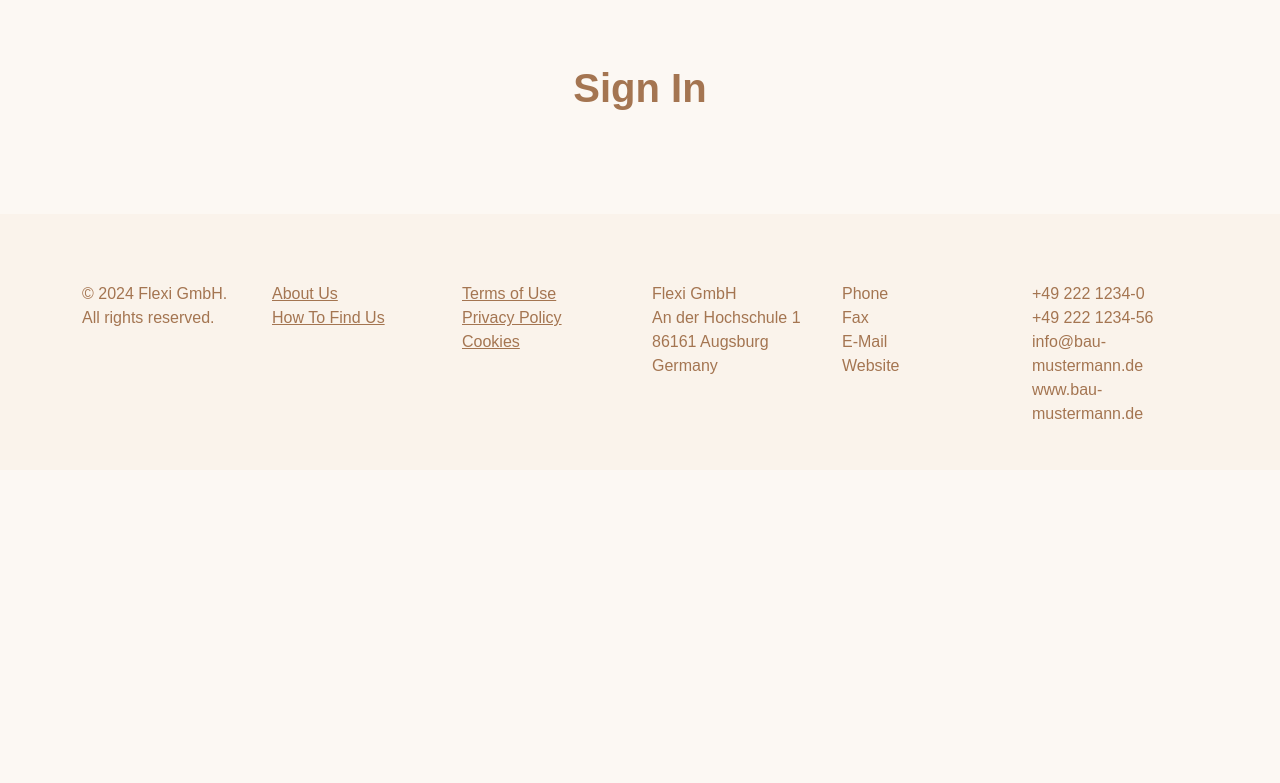
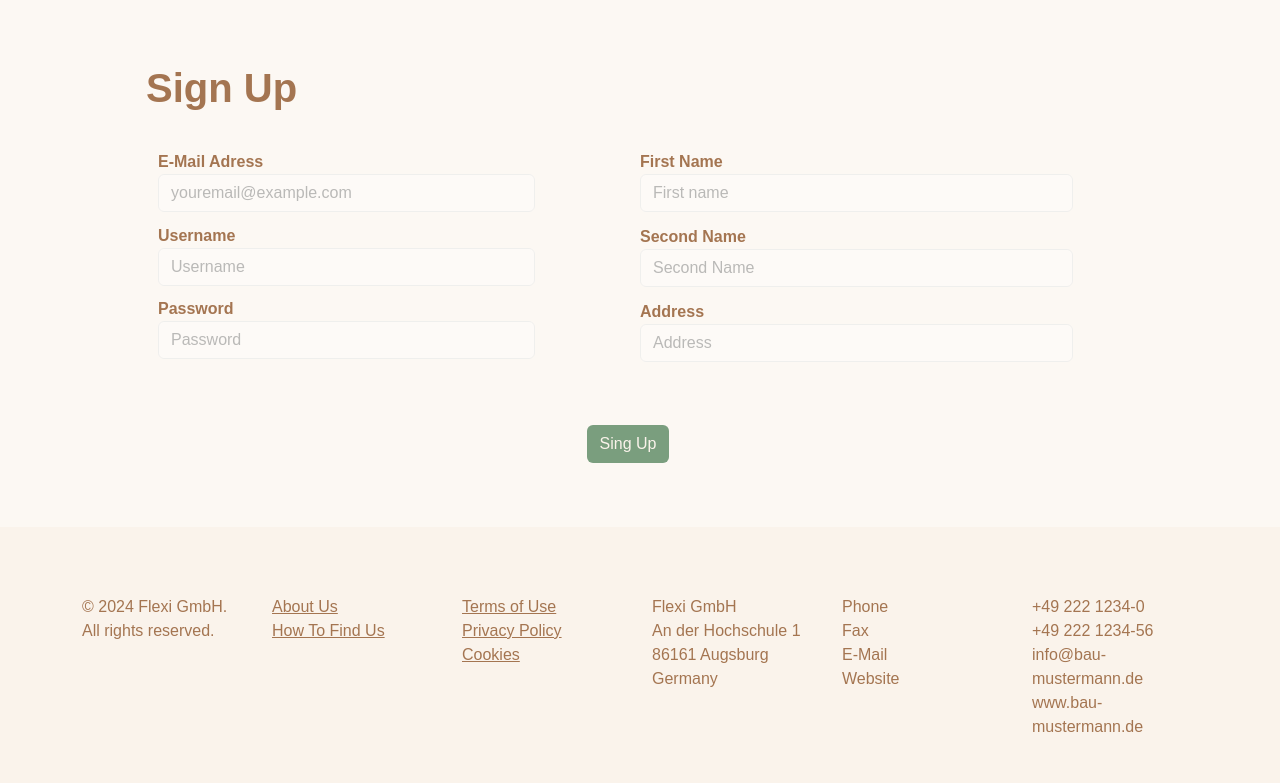
Before and after one commit to oksymetz/flexi, a Django app: page /profile/signin/ in a window 1280 px wide. Shown: the part 91-874 px from the top of the page. Before the commit the page ends 510 px from the top, so only its background shows below. Run offline with Django 4.2, Linux system fonts and the light colour scheme.

Commit message:
update profiles htmls

```diff
--- a/configurator/profiles/templates/profiles/index.html
+++ b/configurator/profiles/templates/profiles/index.html
@@ -7,9 +7,11 @@
     </div>
     <div class="container row">
         <div class="col-6" style="text-align: center;">
-            <h3><a class="h2" href="{% url 'profile:login' %}">Log In</a></h3>
+            <h3><a class="h2" href="{% url 'profile:drafts' %}">Drafts</a></h3>
         </div>
         <div class="col-6" style="text-align: center;">
+            <h3><a class="h2" href="{% url 'profile:login' %}">Log In</a></h3>
+            <br>
             <h3><a class="h2" href="{% url 'profile:signin' %}">Sign In</a></h3>
         </div>
     </div>
--- a/configurator/profiles/templates/profiles/signin.html
+++ b/configurator/profiles/templates/profiles/signin.html
@@ -2,9 +2,50 @@
 {% block content %}
 
 <div class="container" style="padding: 5%;">
-    <div class="container" style="text-align: center; padding-bottom: 3%;">
-        <h2 class="h2">Sign In</h2>
+    <div class="container" style="text-align: left; padding-bottom: 3%;">
+        <h2 class="h2">Sign Up</h2>
     </div>
+    <form action="{% url 'profile:signin' %}" method="post" name="signin" id="signin">
+        <div class="container row">
+            <div class="col-6" style="padding-right: 5%;">
+                <div class="container" style="padding-right: 10%;">
+                    <div class="form-group">
+                        <label class="label" for="signin">E-Mail Adress</label>
+                        <input type="text" class="form-control" id="login" name="email" placeholder="youremail@example.com" required>
+                    </div>
+                    <div class="form-group">
+                        <label class="label" for="logsigninin">Username</label>
+                        <input type="text" class="form-control" id="signin" name="username" placeholder="Username" required>
+                    </div>
+                    <div class="form-group">
+                        <label class="label" for="signin">Password</label>
+                        <input type="text" class="form-control" id="signin" name="password" placeholder="Password" required>
+                    </div>
+                </div>
+            </div>
+            <div class="col-6" style="padding-right: 5%;">
+                <div class="form-group">
+                    <label class="label" for="signin">First Name</label>
+                    <input type="text" class="form-control" id="signin" name="name" placeholder="First name" required>
+                </div>
+                <div class="form-group">
+                    <label class="label" for="logsigninin">Second Name</label>
+                    <input type="text" class="form-control" id="signin" name="surname" placeholder="Second Name" required>
+                </div>
+                <div class="form-group">
+                    <label class="label" for="signin">Address</label>
+                    <input type="text" class="form-control" id="signin" name="address" placeholder="Address" required>
+                </div>
+            </div>
+        </div>
+        <div class="container row">
+            <div class="col-12" style="text-align: center; padding-top: 5%;">
+                <button type="submit" value="Submit" class="btn btn-save">Sing Up</button>
+            </div>
+        </div>
+        </form>
+    </div>
+
 </div>
 
 {% endblock %}
```
Also changed, not shown: configurator/profiles/templates/profiles/login.html (+26 -2 lines).
